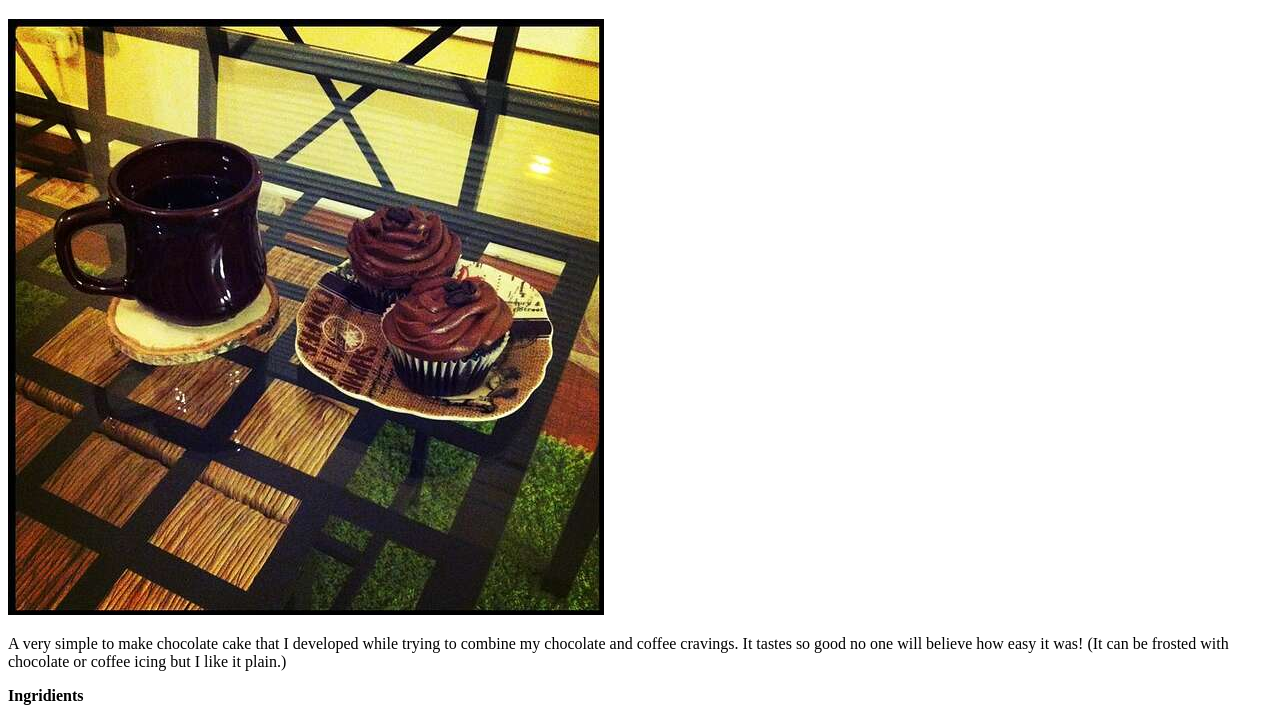
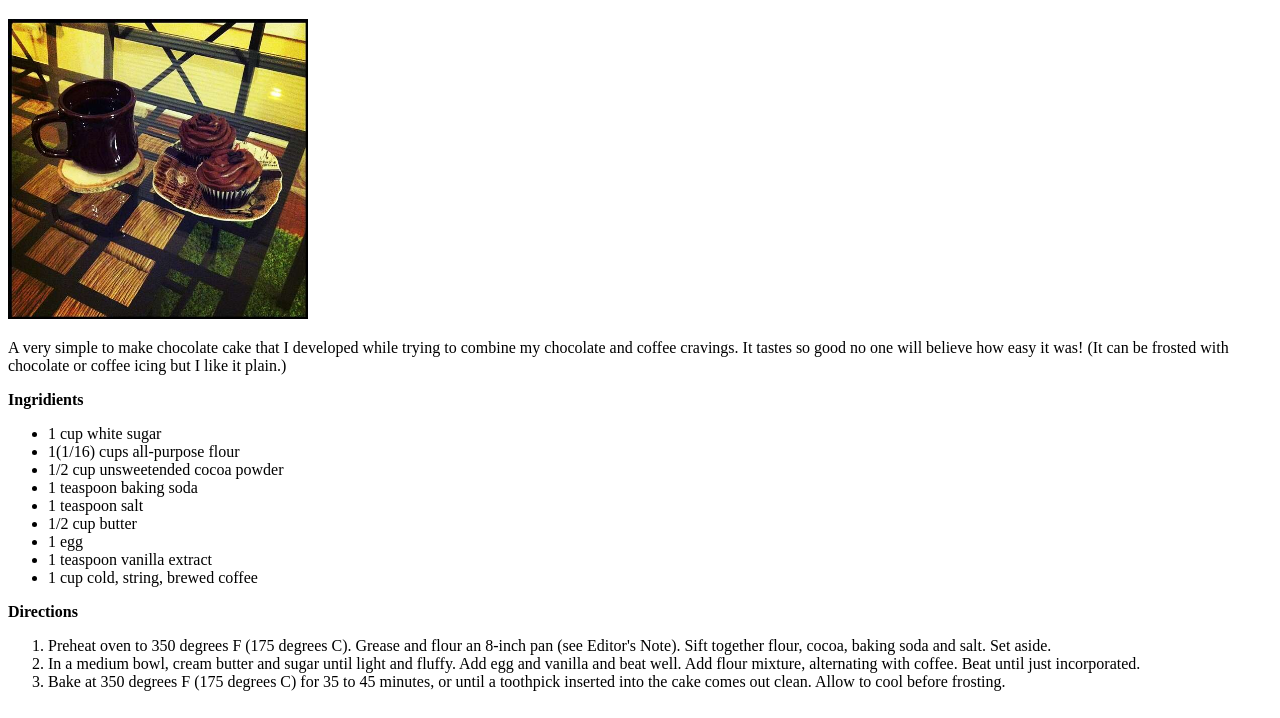
Before and after one commit to yk27/odin_recipes, a plain HTML site: page recipes/chocolate_cupcake.html in a window 1280 px wide. Shown: the part 61-779 px from the top of the page. Drawn offline with Linux system fonts and the light colour scheme.

Commit message:
Final Touches

```diff
--- a/recipes/chocolate_cupcake.html
+++ b/recipes/chocolate_cupcake.html
@@ -6,7 +6,7 @@
 </head>
 <body>
     <h1>Simple 'N' Delicious Chocolate Cake</h1>
-    <img src="./images/cc.jpeg" alt="Chocolate Cupcake Image">
+    <img src="./images/cc.jpeg" alt="Chocolate Cupcake Image" width="300" height="300">
     <p>A very simple to make chocolate cake that I developed while trying to combine my chocolate and coffee cravings. It tastes so good no one will believe how easy it was! (It can be frosted with chocolate or coffee icing but I like it plain.)</p>
     <strong>Ingridients</strong>
     <ul>
```
Also changed, not shown: index.html (+1 -0 lines), recipes/images/or.jpg (added).
